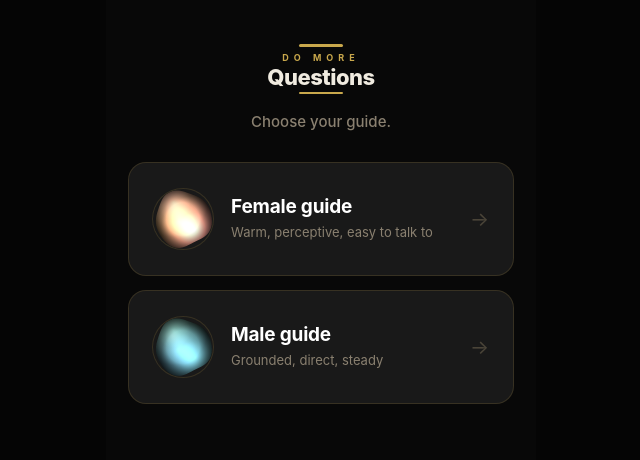
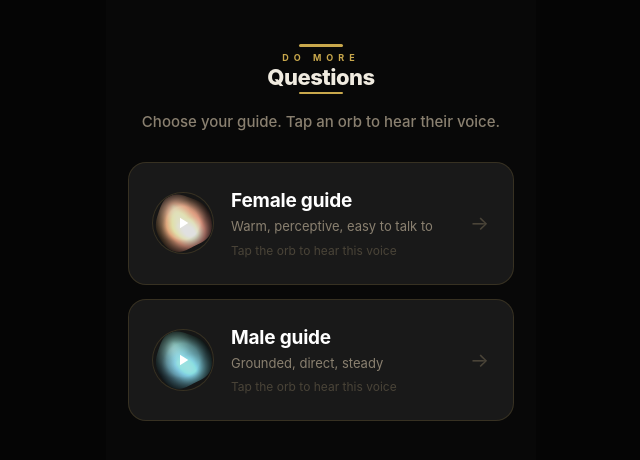
Before and after one commit to domoredigital/dmd-1, a Next.js app: page / in a window 1280 px wide. Shown: the top 460 px of the page, without its empty margins (319-959 px from the left). Built offline with nearby package versions, Linux system fonts and the light colour scheme.

Commit message:
feat: add voice preview and stop functionality to VoiceGate component
Co-authored-by: domoredigital <293974179+domoredigital@users.noreply.github.com>

```diff
--- a/components/screens/VoiceGate.jsx
+++ b/components/screens/VoiceGate.jsx
@@ -1,6 +1,7 @@
-import { useState } from 'react';
+import { useState, useRef, useEffect } from 'react';
 import Logo from '../Logo';
 import Orb from '../Orb';
+import { VOICE_IDS } from '../../lib/agentConfig';
 
 const CARDS = [
   {
@@ -8,17 +9,74 @@ const CARDS = [
     label: 'Female guide',
     desc: 'Warm, perceptive, easy to talk to',
     palette: 'femaleGuide',
+    voiceId: VOICE_IDS.female,
+    sample: "Hi, I'm really glad you're here. Take your time — what's on your mind today?",
   },
   {
     key: 'guide_male',
     label: 'Male guide',
     desc: 'Grounded, direct, steady',
     palette: 'maleGuide',
+    voiceId: VOICE_IDS.male,
+    sample: "Hey, good to meet you. Whenever you're ready, let's get into what matters to you.",
   },
 ];
 
 export default function VoiceGate({ onChoose }) {
   const [hovered, setHovered] = useState(null);
+  const [previewing, setPreviewing] = useState(null);   // card key currently playing
+  const [loading, setLoading] = useState(null);         // card key fetching audio
+  const audioRef = useRef(null);
+
+  // Stop and release audio on unmount.
+  useEffect(() => {
+    return () => {
+      if (audioRef.current) {
+        audioRef.current.pause();
+        audioRef.current.src = '';
+      }
+    };
+  }, []);
+
+  function stopPreview() {
+    if (audioRef.current) {
+      audioRef.current.pause();
+      audioRef.current.currentTime = 0;
+    }
+    setPreviewing(null);
+  }
+
+  async function playPreview(card) {
+    // Tapping the playing orb stops it.
+    if (previewing === card.key) {
+      stopPreview();
+      return;
+    }
+    stopPreview();
+    setLoading(card.key);
+    try {
+      const res = await fetch('/api/speak', {
+        method: 'POST',
+        headers: { 'Content-Type': 'application/json' },
+        body: JSON.stringify({ text: card.sample, voiceId: card.voiceId }),
+      });
+      if (!res.ok) throw new Error('preview failed');
+      const blob = await res.blob();
+      const url = URL.createObjectURL(blob);
+
+      if (!audioRef.current) audioRef.current = new Audio();
+      const audio = audioRef.current;
+      audio.src = url;
+      audio.onended = () => { setPreviewing(null); URL.revokeObjectURL(url); };
+      audio.onerror = () => { setPreviewing(null); URL.revokeObjectURL(url); };
+      await audio.play();
+      setPreviewing(card.key);
+    } catch (_) {
+      setPreviewing(null);
+    } finally {
+      setLoading(null);
+    }
+  }
 
   return (
     <div
@@ -43,7 +101,7 @@ export default function VoiceGate({ onChoose }) {
           fontWeight: 500,
         }}
       >
-        Choose your guide.
+        Choose your guide. Tap an orb to hear their voice.
       </p>
 
       <div
@@ -57,15 +115,22 @@ export default function VoiceGate({ onChoose }) {
       >
         {CARDS.map((card) => {
           const isHover = hovered === card.key;
+          const isPlaying = previewing === card.key;
+          const isLoading = loading === card.key;
           return (
-            <button
+            <div
               key={card.key}
+              role="button"
+              tabIndex={0}
               onClick={() => onChoose(card.key)}
+              onKeyDown={(e) => {
+                if (e.key === 'Enter' || e.key === ' ') { e.preventDefault(); onChoose(card.key); }
+              }}
               onMouseEnter={() => setHovered(card.key)}
               onMouseLeave={() => setHovered(null)}
               onFocus={() => setHovered(card.key)}
               onBlur={() => setHovered(null)}
-              aria-label={`${card.label} — ${card.desc}`}
+              aria-label={`${card.label} — ${card.desc}. Select to begin.`}
               style={{
                 display: 'flex',
                 alignItems: 'center',
@@ -78,27 +143,52 @@ export default function VoiceGate({ onChoose }) {
                 border: `1.5px solid ${isHover ? 'var(--gold)' : 'var(--border)'}`,
                 cursor: 'pointer',
                 transition: 'all 0.22s ease',
-                fontFamily: 'inherit',
                 color: 'var(--fg, #fff)',
                 boxShadow: isHover ? '0 8px 30px rgba(0,0,0,0.4)' : 'none',
               }}
             >
+              {/* Orb doubles as the voice-preview control */}
+              <div style={{ position: 'relative', flexShrink: 0, width: 60, height: 60 }}>
                 <div
                   style={{
                     width: 60,
                     height: 60,
                     borderRadius: '50%',
-                  flexShrink: 0,
-                  display: 'flex',
-                  alignItems: 'center',
-                  justifyContent: 'center',
-                  boxShadow: isHover
+                    overflow: 'hidden',
+                    boxShadow: isPlaying
+                      ? '0 0 0 1.5px var(--gold), 0 0 20px rgba(212,175,90,0.4)'
+                      : isHover
                         ? '0 0 0 1.5px var(--gold), 0 6px 18px rgba(0,0,0,0.45)'
                         : '0 0 0 1px var(--border)',
                     transition: 'box-shadow 0.22s ease',
                   }}
                 >
                   <Orb palette={card.palette} size={60} decorative />
+                </div>
+                <button
+                  type="button"
+                  aria-label={isPlaying ? `Stop ${card.label} preview` : `Preview ${card.label} voice`}
+                  onClick={(e) => { e.stopPropagation(); playPreview(card); }}
+                  style={{
+                    position: 'absolute',
+                    inset: 0,
+                    display: 'flex',
+                    alignItems: 'center',
+                    justifyContent: 'center',
+                    borderRadius: '50%',
+                    border: 'none',
+                    cursor: 'pointer',
+                    background: isPlaying
+                      ? 'rgba(0,0,0,0.45)'
+                      : isHover
+                        ? 'rgba(0,0,0,0.3)'
+                        : 'rgba(0,0,0,0.12)',
+                    color: '#fff',
+                    transition: 'background 0.22s ease',
+                  }}
+                >
+                  {isLoading ? <Spinner /> : isPlaying ? <StopIcon /> : <PlayIcon />}
+                </button>
               </div>
 
               <div style={{ flex: 1, minWidth: 0 }}>
@@ -115,6 +205,9 @@ export default function VoiceGate({ onChoose }) {
                 <div style={{ fontSize: 13, color: 'var(--muted)', lineHeight: 1.5 }}>
                   {card.desc}
                 </div>
+                <div style={{ fontSize: 12, color: 'var(--dim)', marginTop: 6 }}>
+                  {isLoading ? 'Loading preview…' : isPlaying ? 'Playing preview…' : 'Tap the orb to hear this voice'}
+                </div>
               </div>
 
               <span
@@ -129,10 +222,44 @@ export default function VoiceGate({ onChoose }) {
               >
                 →
               </span>
-            </button>
+            </div>
           );
         })}
       </div>
     </div>
   );
 }
+
+function PlayIcon() {
+  return (
+    <svg width="18" height="18" viewBox="0 0 24 24" fill="currentColor" aria-hidden="true">
+      <path d="M8 5v14l11-7z" />
+    </svg>
+  );
+}
+
+function StopIcon() {
+  return (
+    <svg width="15" height="15" viewBox="0 0 24 24" fill="currentColor" aria-hidden="true">
+      <rect x="6" y="6" width="12" height="12" rx="2" />
+    </svg>
+  );
+}
+
+function Spinner() {
+  return (
+    <svg width="18" height="18" viewBox="0 0 24 24" fill="none" aria-hidden="true">
+      <circle cx="12" cy="12" r="9" stroke="rgba(255,255,255,0.3)" strokeWidth="3" />
+      <path d="M21 12a9 9 0 0 0-9-9" stroke="#fff" strokeWidth="3" strokeLinecap="round">
+        <animateTransform
+          attributeName="transform"
+          type="rotate"
+          from="0 12 12"
+          to="360 12 12"
+          dur="0.7s"
+          repeatCount="indefinite"
+        />
+      </path>
+    </svg>
+  );
+}
```
Lines whose indentation alone changed are shown as unchanged.
